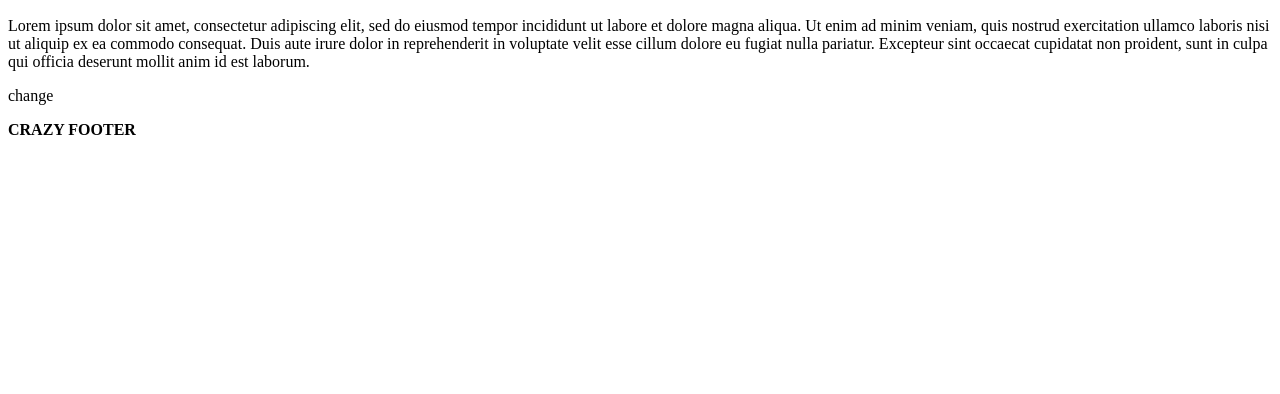
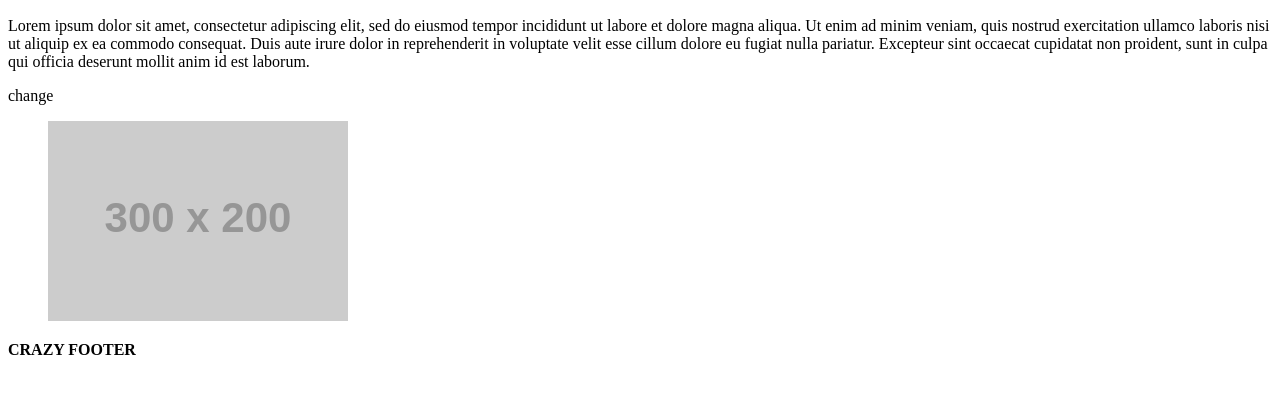
Before and after one commit to laha9891/hellogit, a plain HTML site: page index.html in a window 1280 px wide. Shown: the part 110-504 px from the top of the page. Drawn offline with Linux system fonts and the light colour scheme; placeholder pictures from the web are drawn by us.

Commit message:
added place holder

```diff
--- a/index.html
+++ b/index.html
@@ -18,6 +18,9 @@
 	<section>
 		<p>change</p>
 	</section>
+	<figure>
+		<img src="http://placehold.it/300x200" alt="placeholder">
+	</figure>
 	<footer>
 		<strong>CRAZY FOOTER</strong>
 	</footer>
```
